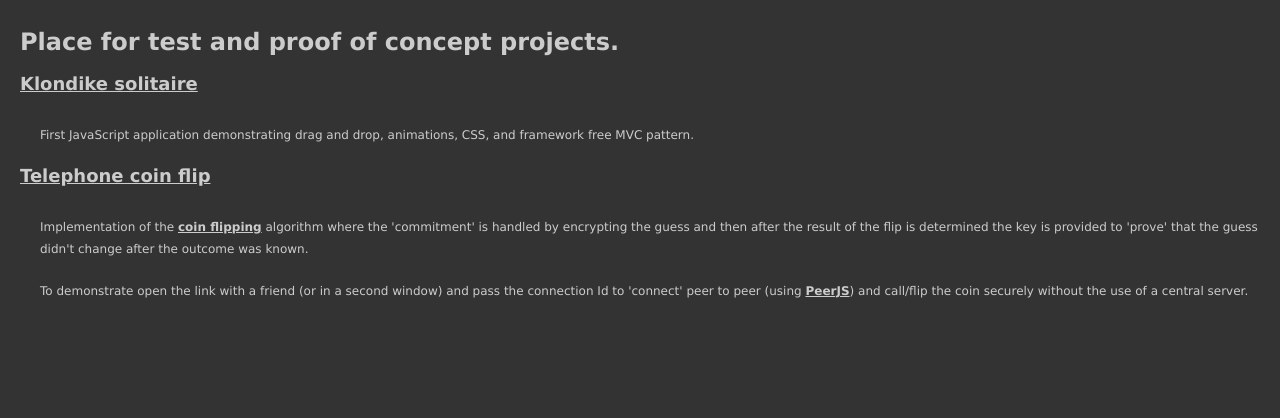
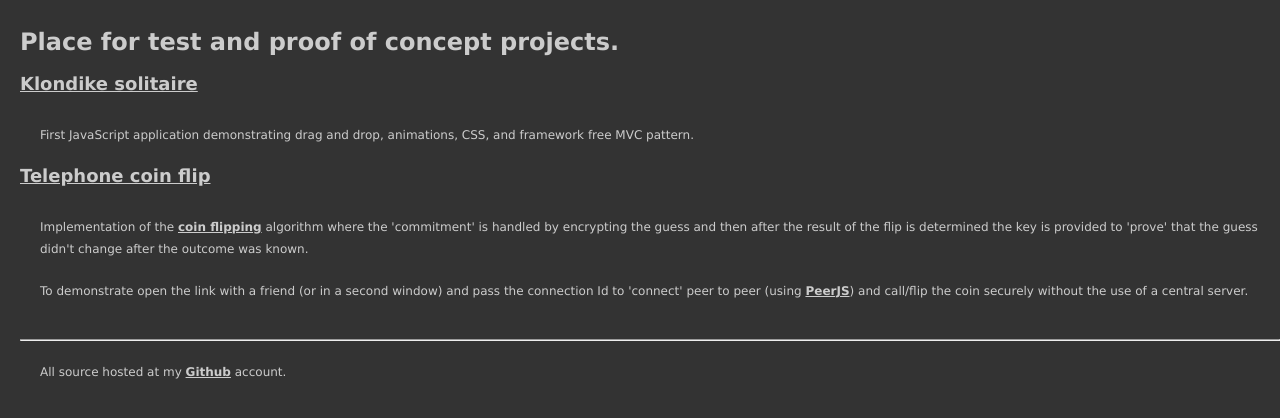
Before and after one commit to damonachey/.Net, a plain HTML site: page index.html in a window 1280 px wide. Drawn offline with Linux system fonts and the light colour scheme.

Commit message:
Added link to source.

```diff
--- a/index.html
+++ b/index.html
@@ -25,5 +25,10 @@
         <p>To demonstrate open the link with a friend (or in a second window) and pass the connection Id to 'connect' peer to peer (using
         <a href="www.pearjs.com">PeerJS</a>) and call/flip the coin securely without the use of a central server.</p>
     </article>
+
+    <br /><hr />
+    <article>
+        <p>All source hosted at my <a href="https://github.com/damonachey">Github</a> account.</p>
+    </article>
 </body>
 </html>
```
